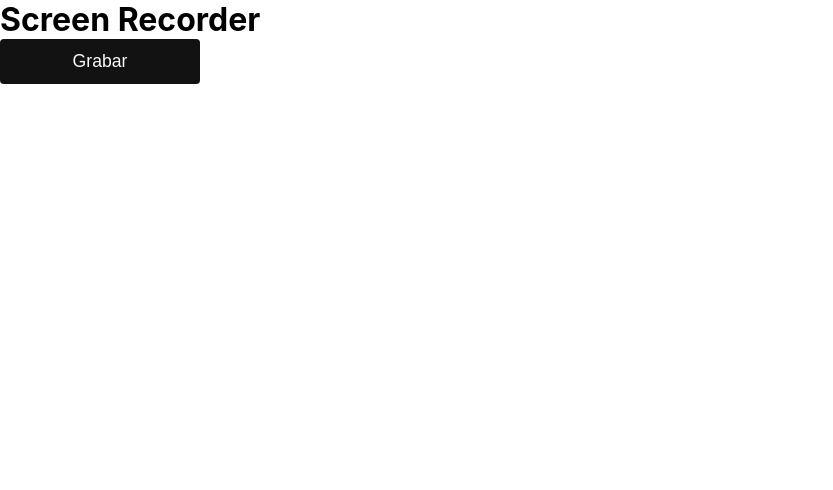
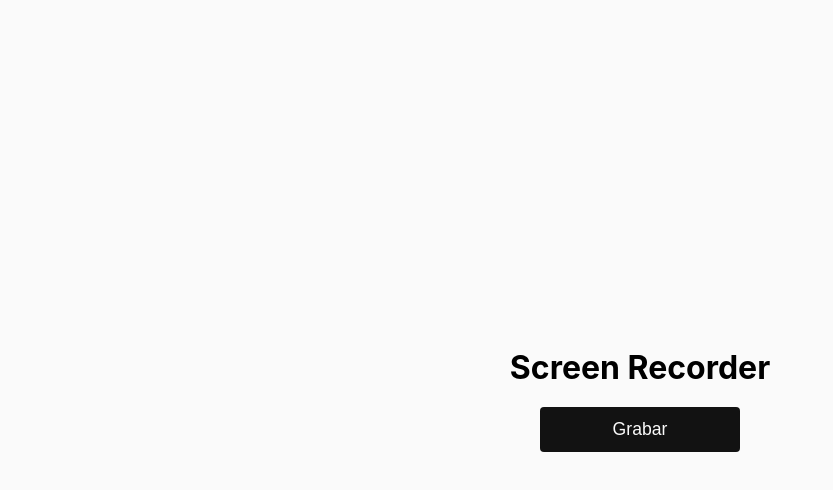
Before and after one commit to munozrc/screen-recorder, a React (Vite) app: page / in a window 1280 px wide. Shown: the top 490 px of the page, without its empty margins (0-833 px from the left). Built offline with nearby package versions, Linux system fonts and the light colour scheme.

Commit message:
feature(Root): Add new global styles

```diff
--- a/src/App.tsx
+++ b/src/App.tsx
@@ -6,7 +6,7 @@ const App: FC<{}> = () => {
   const { startRecording } = useMediaRecorder()
 
   return (
-    <div>
+    <div className='wrapper'>
       <h1>Screen Recorder</h1>
       <Button onClick={startRecording}>Grabar</Button>
     </div>
--- a/src/index.css
+++ b/src/index.css
@@ -11,6 +11,23 @@ body {
   -webkit-font-smoothing: antialiased;
   -moz-osx-font-smoothing: grayscale;
   font-family: -apple-system, BlinkMacSystemFont, "Segoe UI", Roboto, Helvetica, Arial, sans-serif, "Apple Color Emoji", "Segoe UI Emoji", "Segoe UI Symbol";
+  background-color: #fafafa;
+}
+
+#root, .wrapper {
+  display: flex;
+  justify-content: center;
+  align-items: center;
+}
+
+#root {
+  width: 100%;
+  height: 100vh;
+}
+
+.wrapper {
+  flex-direction: column;
+  gap: 20px;
 }
 
 button {
@@ -22,12 +39,6 @@ button {
   border-radius: 4px;
 }
 
-.btn-recording {
-  background-color: #61afef;
-  min-width: 100px;
-  height: 44px;
-}
-
 a {
   text-decoration: none;
 }
```
